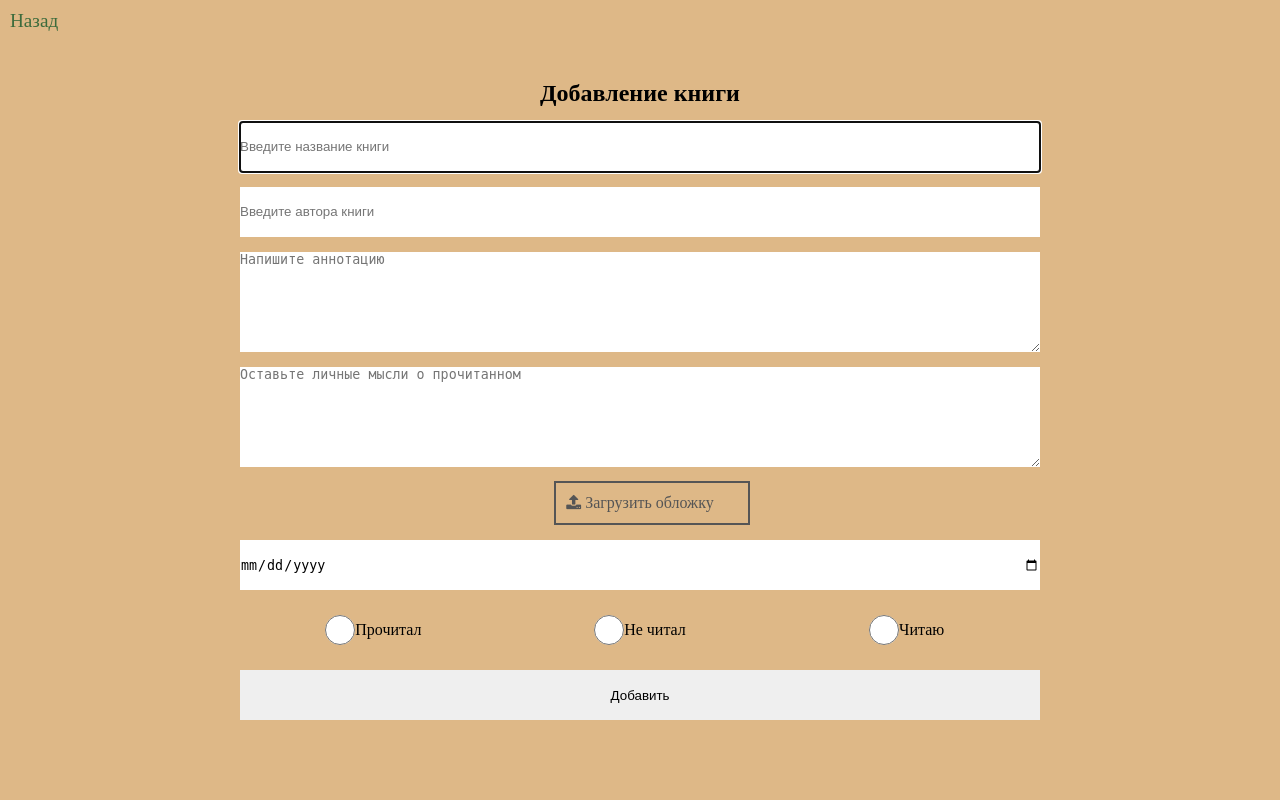
After one commit to CallofMan/liibrary, a PHP site: page /form_add.php in a window 1280 px wide. The commit adds this page. Run offline with PHP 8.4, Linux system fonts and the light colour scheme; some libraries are stand-ins or nearby versions.

Commit message:
added form adding new book

```diff
--- /dev/null
+++ b/form_add.php
@@ -0,0 +1,74 @@
+<!DOCTYPE html>
+<html lang="ru">
+<head>
+    <meta charset="UTF-8">
+    <meta name="viewport" content="width=device-width, initial-scale=1.0">
+    <link rel="stylesheet" href="style_add_form.css">
+    <link rel="stylesheet" href="https://maxcdn.bootstrapcdn.com/font-awesome/4.5.0/css/font-awesome.min.css">
+    <title>Добавление книги</title>
+</head>
+<body>
+
+    <a href="index.php" class="back">Назад</a>
+
+    <section id="container">
+        <form action="#" method="POST" id="form_container">
+            <h1>Добавление книги</h1>
+
+            <input type="text" class="input" id="name_book" autofocus placeholder="Введите название книги" required>
+            <input type="text" class="input" id="author_book" placeholder="Введите автора книги" required>
+            <textarea id="annotation" class="input" placeholder="Напишите аннотацию" required></textarea>
+            <textarea id="annotation" class="input" placeholder="Оставьте личные мысли о прочитанном"></textarea>
+
+            <div class="example-2">
+                <div class="form-group">
+                    <input type="file" name="file" id="file" class="input-file">
+                    <label for="file" class="btn btn-tertiary js-labelFile">
+                    <i class="icon fa fa-check"></i>
+                    <span class="js-fileName">Загрузить обложку</span>
+                    </label>
+                </div>
+            </div>
+
+            <input type="date" class="input" id="date_of_read" placeholder="Дата прочтения">
+
+            <article>
+                <article>
+                    <input type="radio" name="read" id="readed"><label for="readed">Прочитал</label>
+                </article>
+
+                <article>
+                    <input type="radio" name="read" id="dont_readed"><label for="dont_readed">Не читал</label>
+                </article>
+
+                <article>
+                    <input type="radio" name="read" id="is_reading"><label for="is_reading">Читаю</label>
+                </article>
+            </article>
+
+            <input type="button" class="input" value="Добавить">
+        </form>
+    </section>
+
+    <script src="http://ajax.googleapis.com/ajax/libs/jquery/2.1.1/jquery.min.js"></script>
+    <script>
+        (function() {
+
+        'use strict';
+
+        $('.input-file').each(function() {
+            var $input = $(this),
+                $label = $input.next('.js-labelFile'),
+                labelVal = $label.html();
+
+            $input.on('change', function(element) {
+            var fileName = '';
+            if (element.target.value) fileName = element.target.value.split('\\').pop();
+            fileName ? $label.addClass('has-file').find('.js-fileName').html(fileName) : $label.removeClass('has-file').html(labelVal);
+            });
+        });
+
+        })();
+    </script>
+</body>
+</html>
--- a/index.php
+++ b/index.php
@@ -7,7 +7,6 @@
     <title>Моя библиотека</title>
 </head>
 <body>
-
     <header id="header">
 
         <p class="head_elem">Все книги</p>
@@ -17,8 +16,6 @@
     </header>
 
     <div id="container">
-
-
         <section id="functional_block">
 
             <section id="search_block">
@@ -28,7 +25,7 @@
 
             </section>
 
-            <input type="button" value="Добавить книгу" id="add_book">
+            <a href="form_add.php" class="add_book">Добавить книгу</a>
 
         </section>
 
--- /dev/null
+++ b/style_add_form.css
@@ -0,0 +1,127 @@
+*
+{
+    padding: 0;
+    margin: 0;
+    border: 0px solid black;
+}
+
+html, body, #container
+{
+    height: 100%;
+    max-height: 1440px;
+    max-width: 2560px;
+    background-color: burlywood;
+}
+
+.back
+{
+    position: fixed;
+    text-decoration: none;
+    font-size: larger;
+    color: rgb(60, 107, 60);
+    left: 10px;
+    top: 10px;
+}
+
+#container
+{
+    display: flex;
+    align-items: center;
+    justify-content: center;
+}
+
+#form_container
+{
+    display: flex;
+    align-items: center;
+    justify-content: space-between;
+    flex-direction: column;
+    width: 100%;
+    max-width: 800px;
+    height: 80%;
+}
+
+.input, #form_container article
+{
+    width: 100%;
+    height: 50px;
+}
+
+#form_container input[type="radio"]
+{
+    width: 30px;
+    height: 30px;
+}
+
+#form_container textarea
+{
+    width: 100%;
+    height: 100px;
+}
+
+#form_container article
+{
+    display: flex;
+}
+
+#form_container article
+{
+    display: flex;
+    justify-content: center;
+    align-items: center;
+}
+
+.example-2 .btn-tertiary
+{
+    color:#555;
+    padding:0;
+    line-height:40px;
+    width:100%;
+    display:block;
+    border:2px solid #555;
+}
+.example-2 .btn-tertiary:hover,.example-2 .btn-tertiary:focus
+{
+    color:#888;
+    border-color:#888;
+}
+.example-2 .input-file
+{
+    width:.1px;
+    height:.1px;
+    opacity:0;
+    overflow:hidden;
+    position:absolute;
+    z-index:-1;
+}
+.example-2 .input-file + .js-labelFile
+{
+    overflow:hidden;
+    text-overflow:ellipsis;
+    white-space:nowrap;
+    padding:0 10px;
+    cursor:pointer;
+}
+.example-2 .input-file + .js-labelFile .icon:before
+{
+    content:"\f093";
+}
+.example-2 .input-file + .js-labelFile.has-file .icon:before
+{
+    content:"\f00c";
+    color:#5AAC7B;
+}
+
+@media screen and (max-width: 768px)
+{
+    #form_container
+    {
+        height: 100%;
+    }
+
+    .back
+    {
+        left: 5px;
+        top: 5px;
+    }
+}
```
Also changed, not shown: style_index.css (+19 -0 lines).
